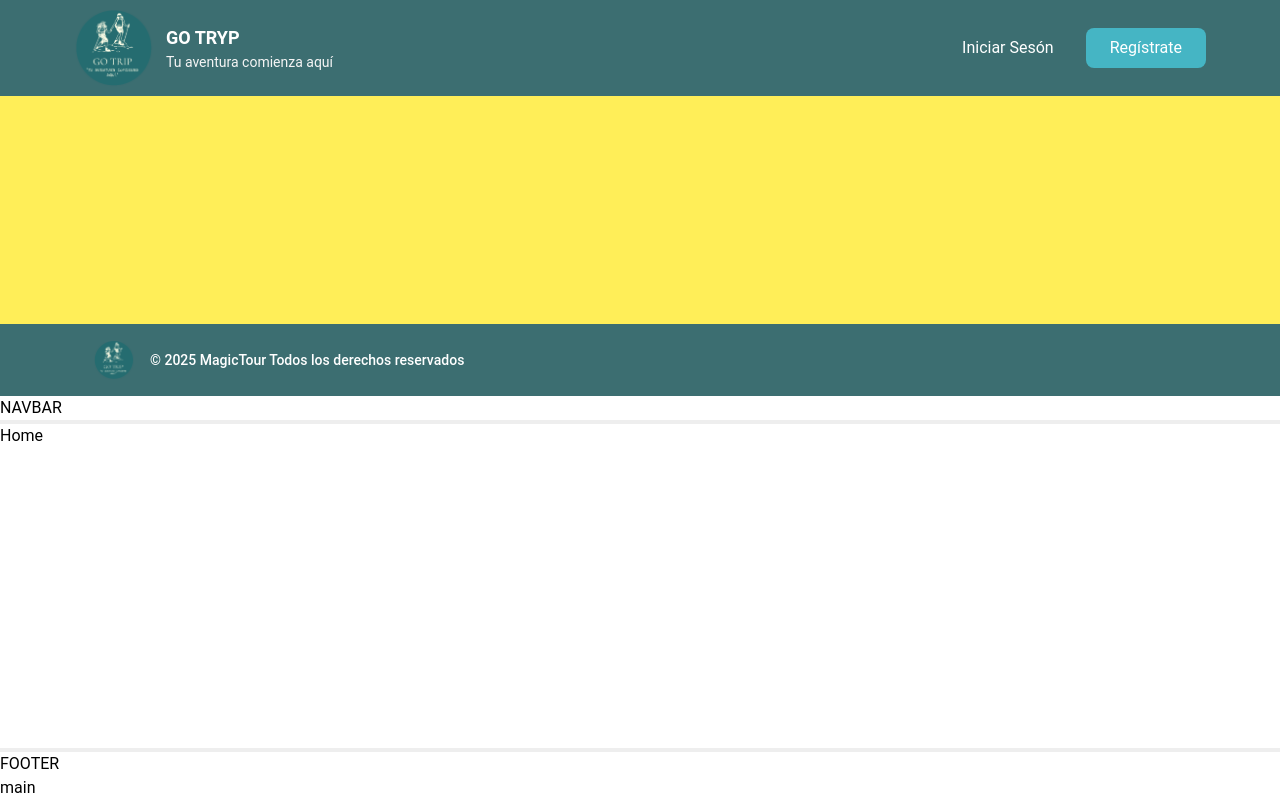
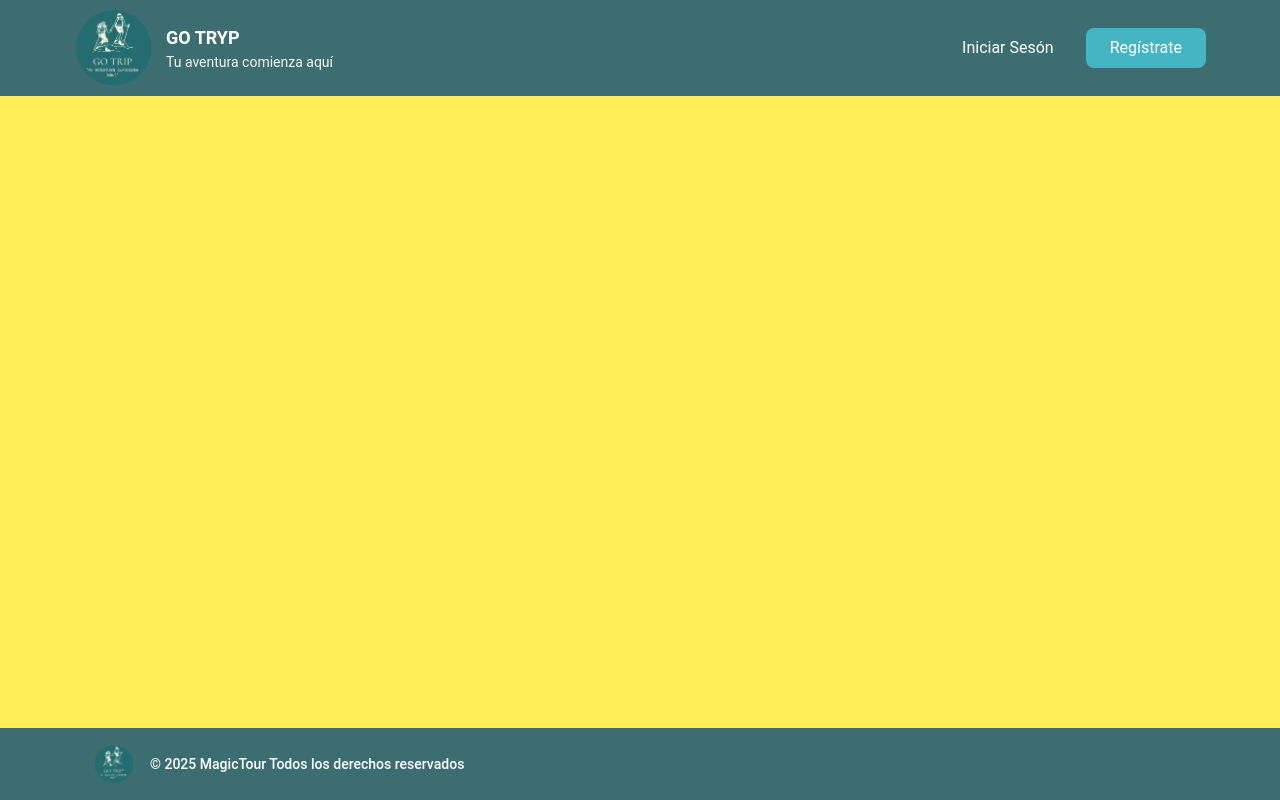
Before and after one commit to drojmont/PY_GRUPO4_FRONT, a React (Vite) app: page / in a window 1280 px wide. Built offline with nearby package versions, Linux system fonts and the light colour scheme.

Commit message:
Cambios en el Layout

```diff
--- a/src/layout/Layout.jsx
+++ b/src/layout/Layout.jsx
@@ -9,12 +9,6 @@ const Layout = () => {
         <Outlet />
       </main>
       <Footer/>
-      <p className='border-b-4'>NAVBAR</p>
-      <main className="flex-1 flex flex-col">
-        <Outlet />
-      </main>
-      <p className='border-t-4'>FOOTER</p>
-main
     </div>
   );
 };
```
